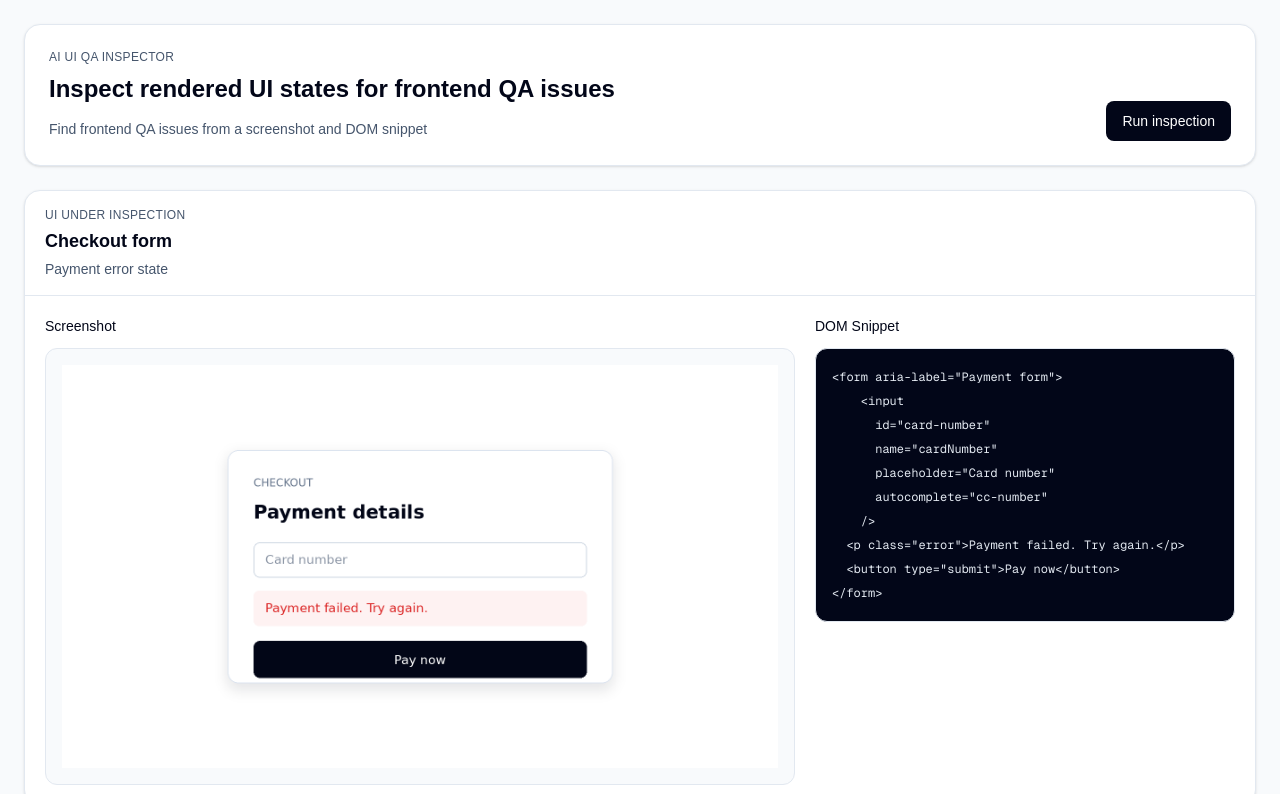
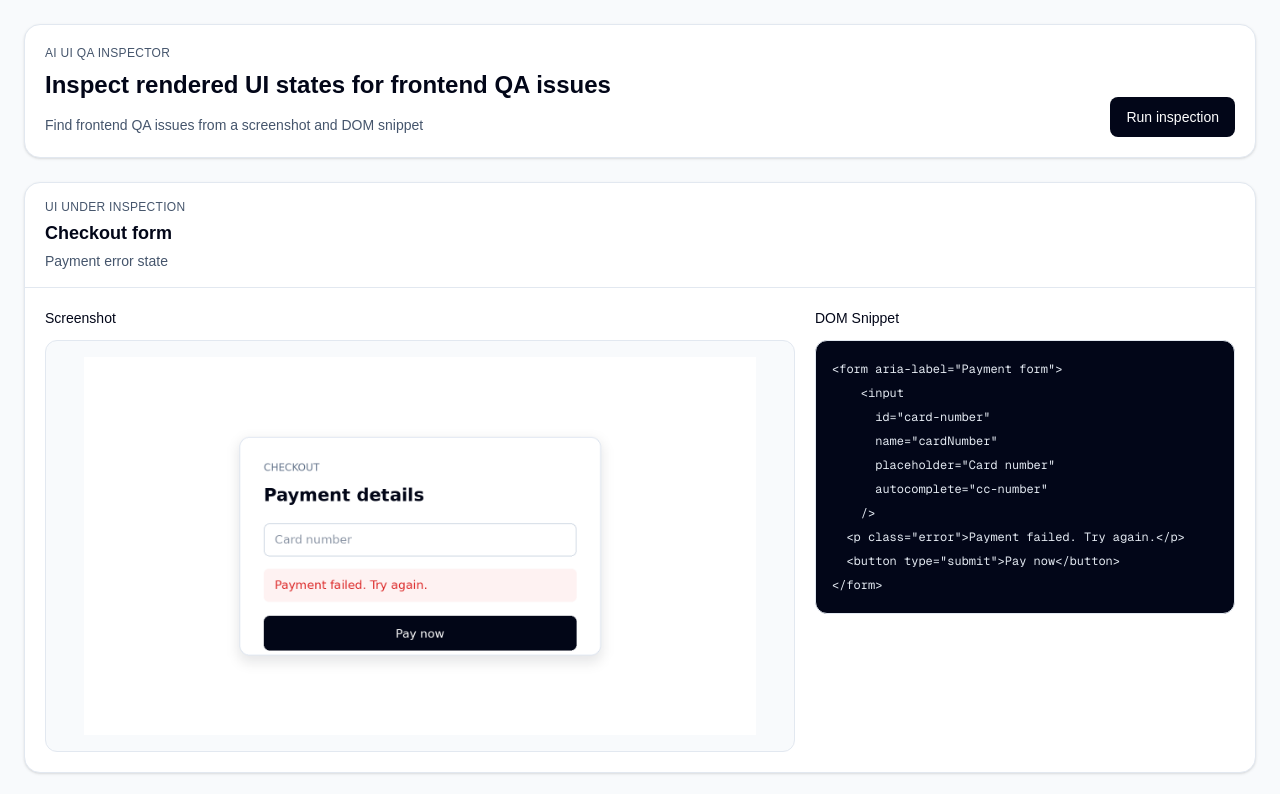
Before and after one commit to NadaSadek/ai-ui-qa-inspector, a Next.js app: page / in a window 1280 px wide. Shown: the top 794 px of the page. Built offline with nearby package versions, Linux system fonts and the light colour scheme.

Commit message:
Refactor FindingListItem to display issue title and improve layout; update InspectionInputPanel image sizes and DOM snippet height

```diff
--- a/src/components/qa-inspector/FindingListItem.tsx
+++ b/src/components/qa-inspector/FindingListItem.tsx
@@ -26,15 +26,12 @@ export const FindingListItem = ({
         <p className="text-xs font-medium uppercase tracking-wide text-slate-600">
           Finding {index + 1}
         </p>
-
-        <p className="mt-1 text-sm font-semibold text-slate-950">{issue.affectedElement}</p>
-
+        <p className="mt-1 text-sm font-semibold text-slate-950">{issue.title}</p>
         <div className="mt-3 flex flex-wrap items-center gap-2">
           <IssueTypeBadge issueType={issue.issueType} />
           <SeverityBadge severity={issue.severity} />
         </div>
       </div>
-
       <span
         className={`mt-1 h-2 w-2 rounded-full ${isSelected ? "bg-slate-950" : "bg-slate-300"}`}
         aria-hidden="true"
--- a/src/components/qa-inspector/InspectionInputPanel.tsx
+++ b/src/components/qa-inspector/InspectionInputPanel.tsx
@@ -28,8 +28,8 @@ export const InspectionInputPanel = ({ target }: { target: InspectionTarget }) =
             src={checkoutPaymentError}
             alt="Checkout form payment error state"
             loading="eager"
-            sizes="(min-width: 1024px) 55vw, 100vw"
-            className="mx-auto h-auto w-full object-contain"
+            sizes="(min-width: 1024px) 50vw, 100vw"
+            className="mx-auto h-auto w-full max-w-2xl object-contain"
           />
         </div>
       </section>
@@ -37,7 +37,7 @@ export const InspectionInputPanel = ({ target }: { target: InspectionTarget }) =
         <div className="mb-3">
           <h3 className="text-sm font-medium text-slate-950">DOM Snippet</h3>
         </div>
-        <pre className="max-h-[340px] overflow-auto whitespace-pre-wrap rounded-xl border border-slate-200 bg-slate-950 p-4 text-xs leading-6 text-slate-200">
+        <pre className="max-h-[300px] overflow-auto whitespace-pre-wrap rounded-xl border border-slate-200 bg-slate-950 p-4 text-xs leading-6 text-slate-200">
           <code>{target.domSnippet}</code>
         </pre>
       </section>
--- a/src/components/qa-inspector/QAInspectorView.tsx
+++ b/src/components/qa-inspector/QAInspectorView.tsx
@@ -54,11 +54,10 @@ export function QAInspectorView() {
   return (
     <section className="min-h-screen bg-slate-50 text-slate-950">
       <div className="mx-auto flex max-w-7xl flex-col gap-6 px-6 py-6">
-        <header className="rounded-2xl border border-slate-200 bg-white p-6 shadow-sm">
+        <header className="rounded-2xl border border-slate-200 bg-white p-5 shadow-sm">
           <p className="text-xs font-medium uppercase tracking-wide text-slate-600">
             AI UI QA Inspector
           </p>
-
           <div className="mt-2 flex flex-col gap-4 lg:flex-row lg:items-end lg:justify-between">
             <div>
               <h1 className="text-2xl font-semibold text-slate-950">
@@ -82,7 +81,6 @@ export function QAInspectorView() {
                   : "Run inspection"}
             </button>
           </div>
-
           {inspectionError ? (
             <p className="mt-4 rounded-lg border border-red-200 bg-red-50 px-3 py-2 text-sm text-red-700">
               {inspectionError}
```
